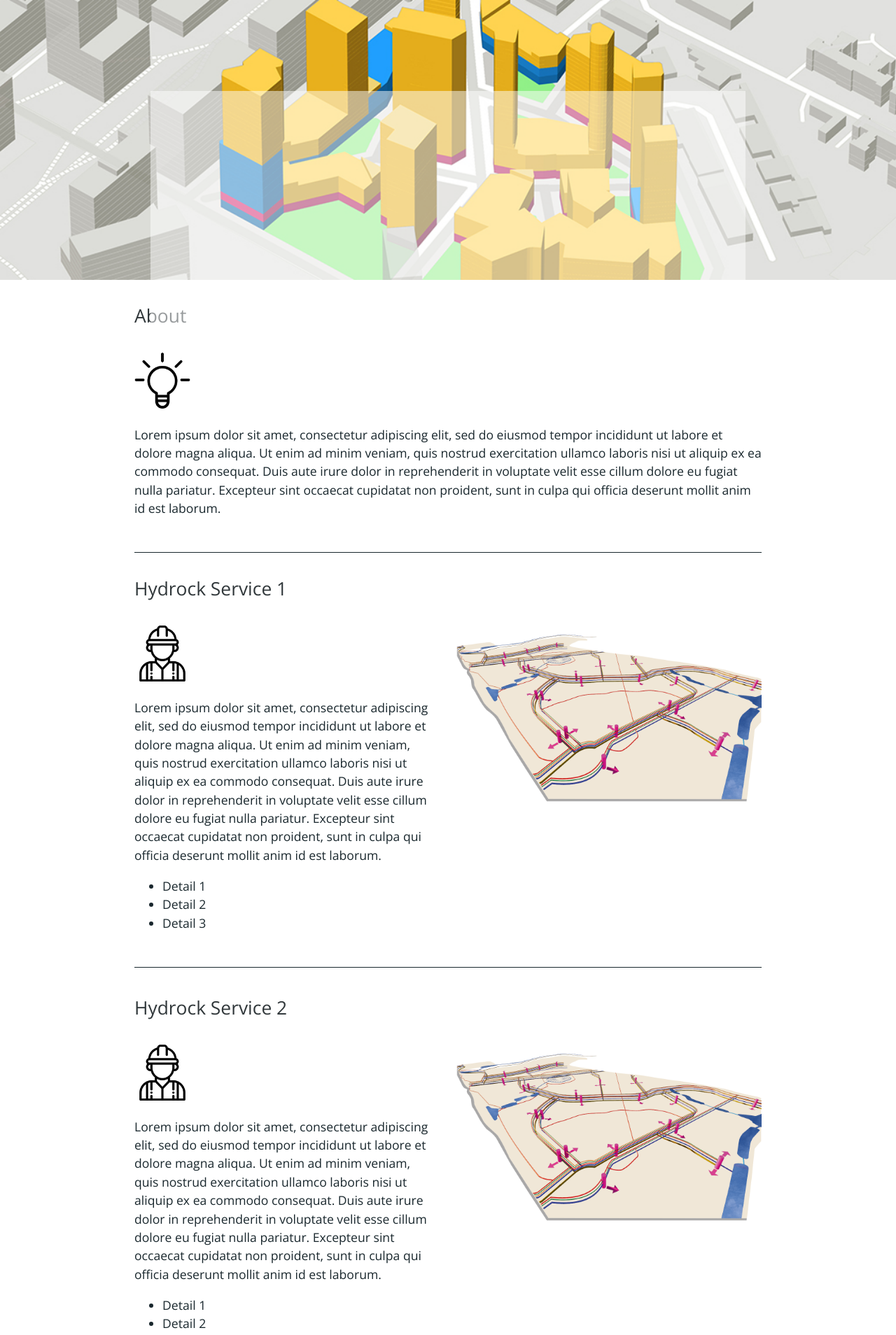
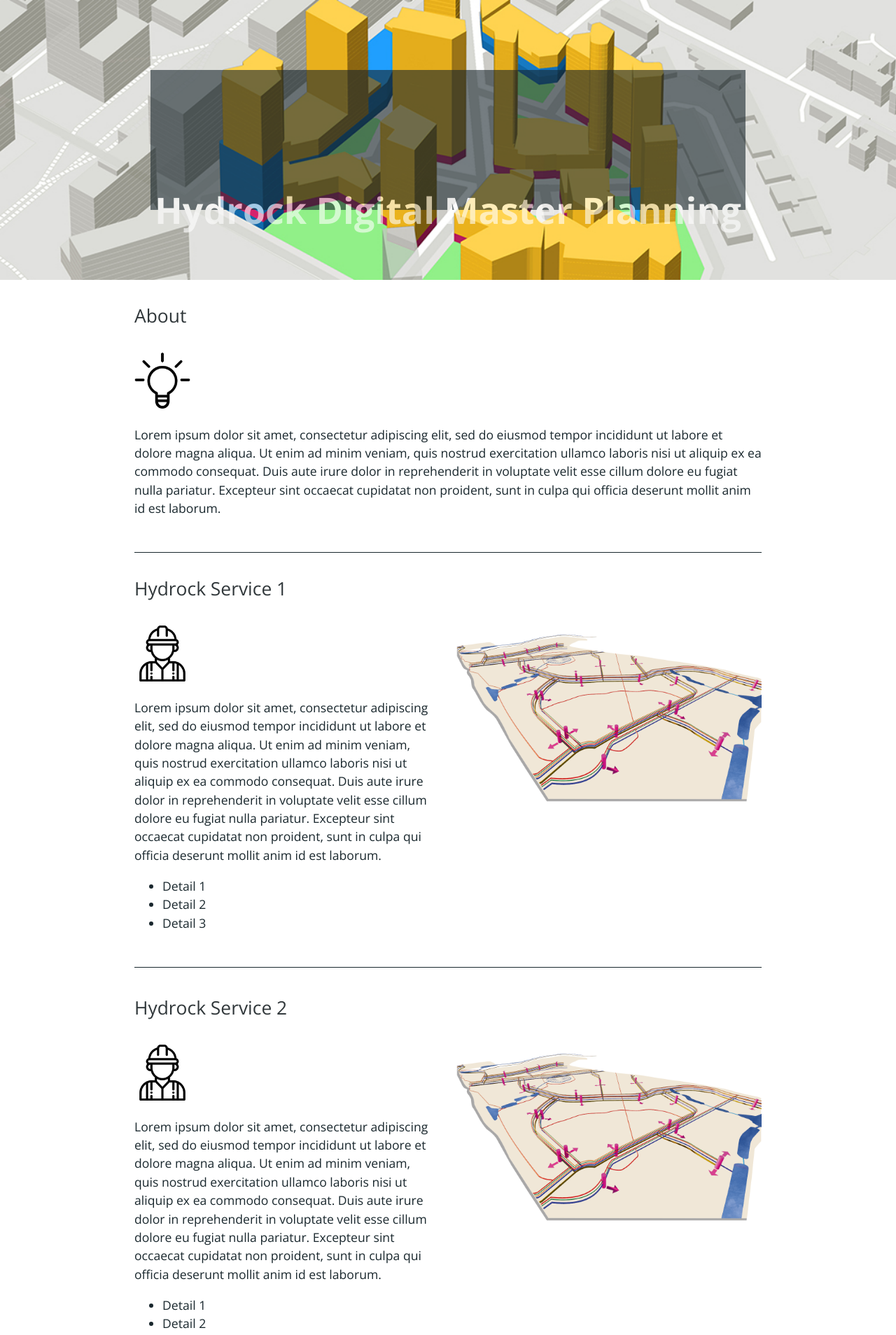
Before and after one commit to HydrockEngineering/DigitalMasterPlanning, a Jekyll site: the page built from index.md, in a window 1280 px wide. Shown: the top 1908 px of the page at 70% size. Built offline with Jekyll 4.4.1, drawn with Linux system fonts in a browser that asks for light colours; our own code applies the rules of GitHub Pages for plain Markdown files.

Commit message:
Update jekyll-theme-cayman.scss

```diff
--- a/_sass/jekyll-theme-cayman.scss
+++ b/_sass/jekyll-theme-cayman.scss
@@ -115,6 +115,7 @@
   background-position: center; /* Center the image */
   background-repeat: no-repeat; /* Do not repeat the image */
   background-size: cover; /* Resize the background image to cover the entire container */
+  position:relative;
 
   img {
     width:100%;
@@ -134,13 +135,14 @@
 }
 
 .banner-text {
-    background-color: $header-bg-color;
-    opacity: 0.5;
+    background-color:#19272d;
+    opacity: 0.6;
     width: 850px;
+    height:200px;
     position: absolute;
     top: 50%;
     left: 50%;
-    margin-top: -320px;
+    margin-top: -100px;
     margin-right: 0;
     margin-bottom: 0;
     margin-left: -425px;
```
